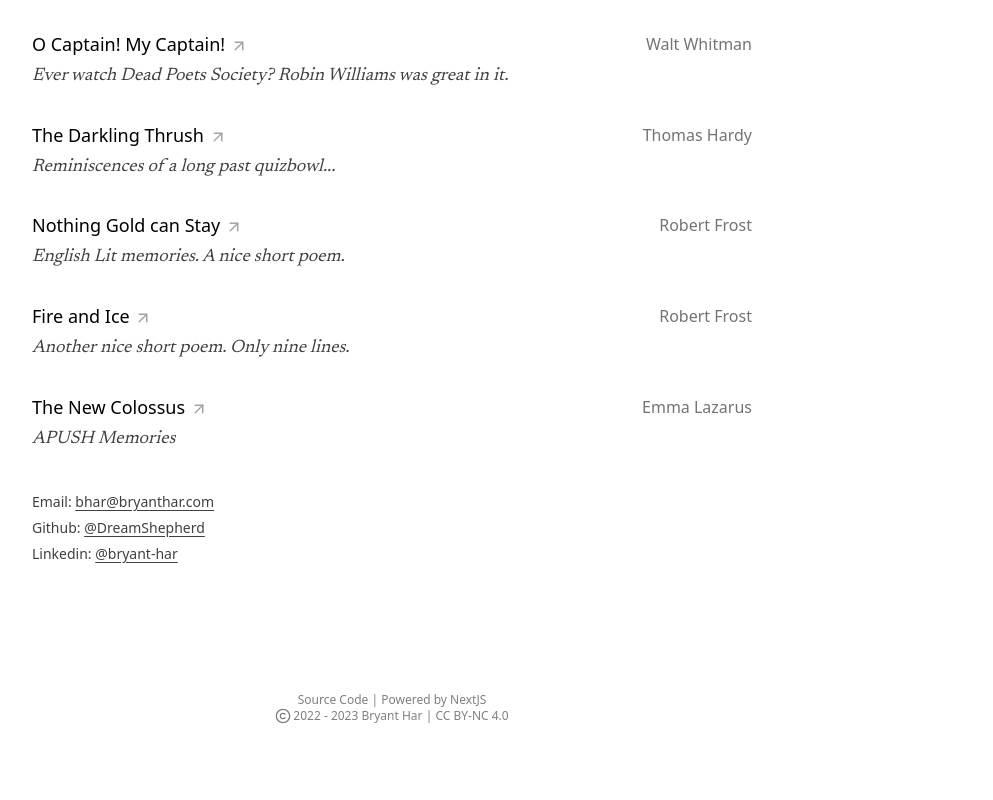
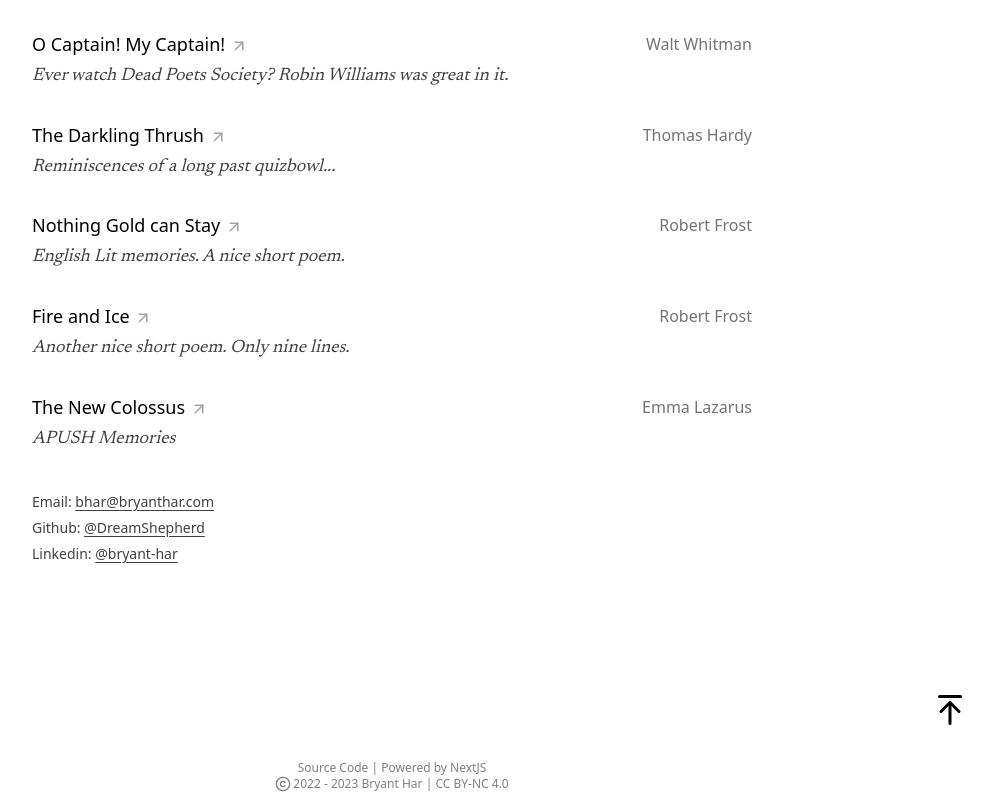
Before and after one commit to bryant-har/bryanthar.com, a Next.js app: page /arts in a window 1280 px wide. Shown: the part 1521-2321 px from the top of the page, without its empty margins (248-1241 px from the left). Before the commit the page ends 2253 px from the top, so only its background shows below. Built offline with nearby package versions, Linux system fonts and the light colour scheme.

Commit message:
Add to top button

```diff
--- a/src/components/Layout.js
+++ b/src/components/Layout.js
@@ -1,11 +1,11 @@
 import Header from "./Header";
 import React from "react";
 import { AnimatePresence, motion } from "framer-motion";
-import { Copyright } from "lucide-react";
+import { ArrowUpToLine, Copyright } from "lucide-react";
 
 const layout = (page, key) => (
   <>
-    <div className="margin">
+    <div className="margin" id = 'top'>
       <Header />
       <AnimatePresence mode="wait">
         <motion.div
@@ -44,6 +44,10 @@ const layout = (page, key) => (
         </ul>
       </section>
     </div>
+
+    <div className="flex justify-end pb-8 pr-16">
+      <a href = '#top'><ArrowUpToLine size = {36}/></a>
+    </div>
     <div className="text-xs opacity-50 pb-2 font-sans">
       <p className="flex place-content-center space-x-0.5">
         <a className="link no-underline" href="https://github.com/dreamShepherd/MatXi">
```
